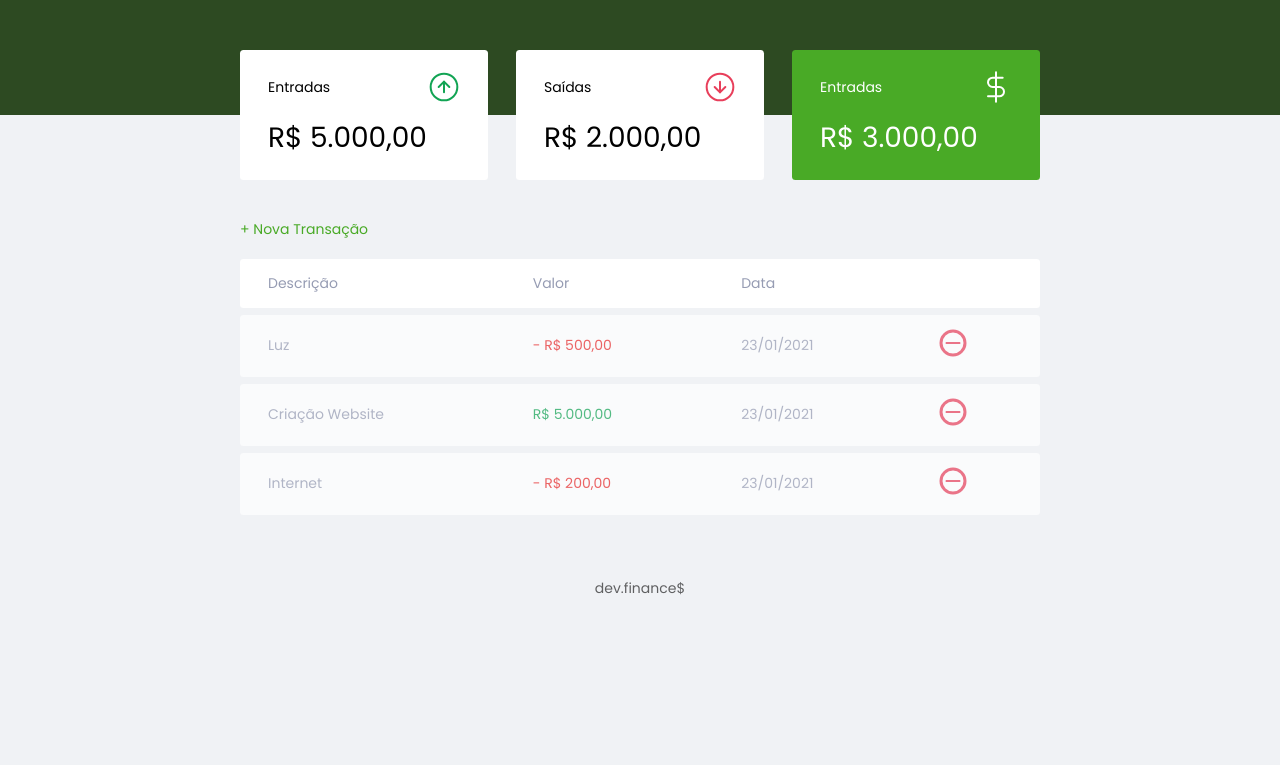
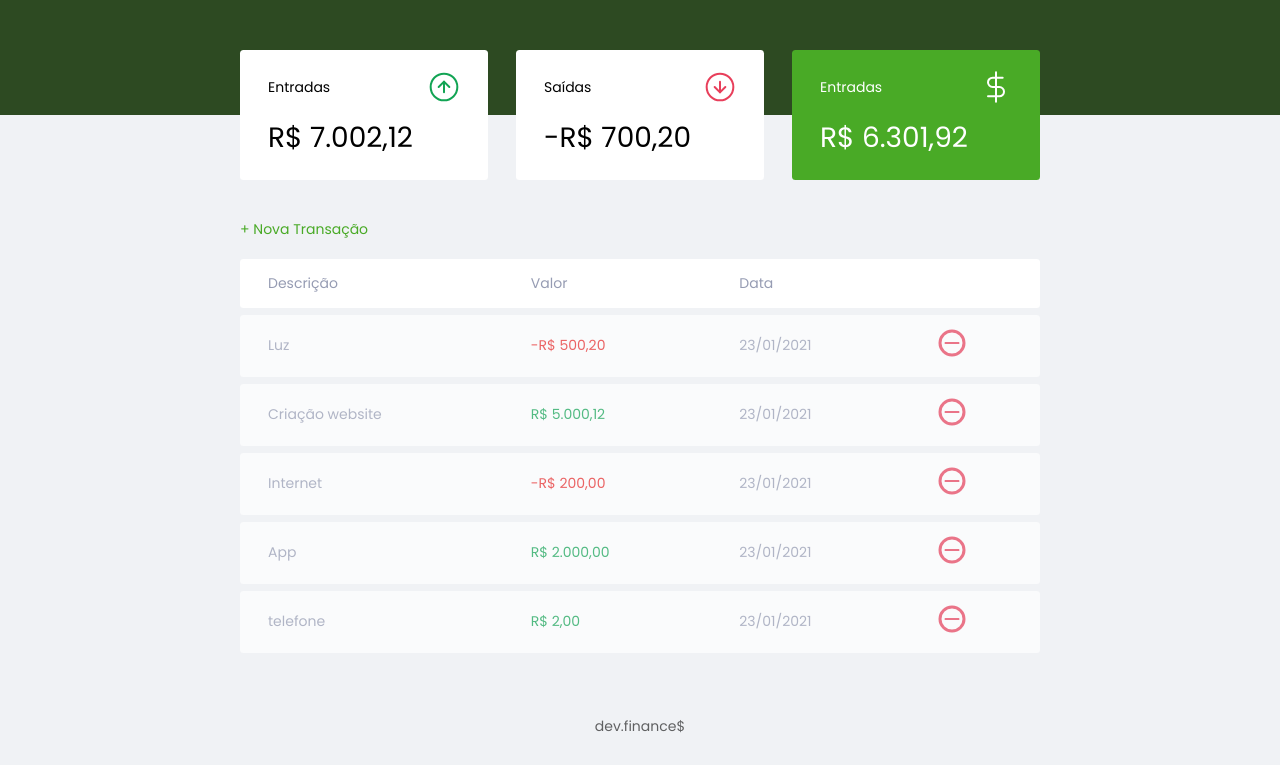
Before and after one commit to mateusferrodasilva/maratona-discover-1, a plain HTML site: page index.html in a window 1280 px wide. Shown: the part 55-820 px from the top of the page. Drawn offline with Linux system fonts and the light colour scheme.

Commit message:
js to show data and perform calculation in html

```diff
--- a/index.html
+++ b/index.html
@@ -34,7 +34,7 @@
                     <span>Entradas</span>
                     <img src="./assets/income.svg" alt="Income image">
                 </h3>
-                <p>R$ 5.000,00</p>
+                <p id="income-display"></p>
             </div>
 
             <div class="card">
@@ -42,14 +42,14 @@
                     <span>Saídas</span>
                     <img src="./assets/expense.svg" alt="Expense image">
                 </h3>
-                <p>R$ 2.000,00</p>
+                <p id="expense-display"></p>
             </div>
 
             <div class="card total">
                 <h3><span>Entradas</span>
                     <img src="./assets/total.svg" alt="Total image">
                 </h3>
-                <p>R$ 3.000,00</p>
+                <p id="total-display"></p>
             </div>
         </section>
 
@@ -57,7 +57,7 @@
             <h2 class="sr-only">Transações</h2>
 
             <!-- # no href é uma estratégia para não sair da página -->
-            <a href="#" onclick="Modal.open()" class="button new" title="Add new transaction">+ Nova Transação</a>
+            <a href="#" onclick="Modal.toggle()" class="button new" title="Add new transaction">+ Nova Transação</a>
 
             <table id="data-table">
                 <thead>
@@ -69,27 +69,6 @@
                     </tr>
                 </thead>
                 <tbody>
-                    <tr>
-                        <td class='description'>Luz</td>
-                        <td class='expense'>- R$ 500,00</td>
-                        <td class='date'><time datetime="2021-01-23">23/01/2021</time></td>
-                        <td><img src="./assets/minus.svg" alt="remove transaction image" title="Remove transaction">
-                        </td>
-                    </tr>
-                    <tr>
-                        <td class='description'>Criação Website</td>
-                        <td class='income'>R$ 5.000,00</td>
-                        <td class='date'><time datetime="2021-01-23">23/01/2021</time></td>
-                        <td><img src="./assets/minus.svg" alt="remove transaction image" title="Remove transaction">
-                        </td>
-                    </tr>
-                    <tr>
-                        <td class='description'>Internet</td>
-                        <td class='expense'>- R$ 200,00</td>
-                        <td class='date'><time datetime="2021-01-23">23/01/2021</time></td>
-                        <td><img src="./assets/minus.svg" alt="remove transaction image" title="Remove transaction">
-                        </td>
-                    </tr>
                 </tbody>
             </table>
         </section>
@@ -119,7 +98,7 @@
                     </div>
 
                     <div class="input-group-actions">
-                        <a href="#" onclick="Modal.close()" class="button cancel">Cancelar</a>
+                        <a href="#" onclick="Modal.toggle()" class="button cancel">Cancelar</a>
                         <button>Salvar</button>
                     </div>
                 </form>
--- a/script.js
+++ b/script.js
@@ -1,12 +1,157 @@
+// DOM modelagem do HTML para o JS realizado pelo browser
 const Modal = {
-    open(){
-        // Abrir modal
-        // Adicionar a class active ao modal
-        document.querySelector('.modal-overlay').classList.add('active');
-    },
-    close(){
-        // Fechar modal
-        // Remover a class active do modal
-        document.querySelector('.modal-overlay').classList.remove('active');
+    toggle() {
+        const modal = document.querySelector('.modal-overlay').classList;
+
+        modal.contains('active') ? modal.remove('active') : modal.add('active')
     }
 }
+
+const transactions = [
+    {
+        id: 1,
+        description: 'Luz',
+        // utilizar a quantidade de casas decimais sem ponto, depois é tratado e formatado
+        amount: -50020, //500.00
+        date: '23/01/2021'
+    },
+    {
+        id: 2,
+        description: 'Criação website',
+        // utilizar a quantidade de casas decimais sem ponto, depois é tratado e formatado
+        amount: 500012, //500.00
+        date: '23/01/2021'
+    },
+    {
+        id: 3,
+        description: 'Internet',
+        amount: -20000,
+        date: '23/01/2021'
+    },
+    {
+        id: 4,
+        description: 'App',
+        amount: 200000,
+        date: '23/01/2021'
+    },
+]
+
+const Transaction = {
+    // refatoração (traz o const transactions aqui pra dentro)
+    all: transactions,
+    add(transaction){
+        Transaction.all.push(transaction)
+
+        App.reload()
+    },
+
+    incomes() {
+        // somar as entradas
+        let income = 0;
+
+        Transaction.all.forEach((transaction) => {
+            if (transaction.amount >= 0) {
+                income += transaction.amount;
+            }
+        })
+
+        return income;
+    },
+    expenses() {
+        // somar as saídas
+        let expense = 0;
+
+        Transaction.all.forEach((transaction) => {
+            if (transaction.amount < 0) {
+                expense += transaction.amount;
+            }
+        })
+
+        return expense;
+    },
+    total() {
+        return Transaction.incomes() + Transaction.expenses();
+    }
+}
+
+const Utils = {
+    formatCurrency(value) {
+        const signal = Number(value) < 0 ? '-' : ''
+
+        value = String(value).replace(/\D/g, "")
+
+        value = Number(value) / 100
+
+        value = value.toLocaleString("pt-BR", {
+            style: 'currency',
+            currency: "BRL"
+        })
+
+        return signal + value;
+    }
+}
+
+const DOM = {
+    transactionsContainer: document.querySelector('#data-table tbody'),
+
+    addTransaction(transaction, index) {
+        const tr = document.createElement('tr')
+        tr.innerHTML = DOM.innerHTMLTransaction(transaction)
+
+        DOM.transactionsContainer.appendChild(tr)
+    },
+    // funcionalidade (html interno de uma transação
+    innerHTMLTransaction(transaction) {
+        const CSSclass = transaction.amount >= 0 ? 'income' : 'expense'
+
+        const amount = Utils.formatCurrency(transaction.amount)
+
+        const html = `
+        <td class='description'>${transaction.description}</td>
+        <td class='${CSSclass}'>${amount}</td>
+        <td class='date'><time datetime="2021-01-23">${transaction.date}</time></td>
+        <td>
+            <img src="./assets/minus.svg" alt="remove transaction image" title="Remove transaction">
+        </td>
+        `
+
+        return html
+    },
+    updateBalance() {
+        document.getElementById('income-display').innerHTML = Utils.formatCurrency(Transaction.incomes())
+        document.getElementById('expense-display').innerHTML = Utils.formatCurrency(Transaction.expenses())
+        document.getElementById('total-display').innerHTML = Utils.formatCurrency(Transaction.total())
+    },
+
+    clearTransactions() {
+        DOM.transactionsContainer.innerHTML = '';
+    }
+}
+
+const App = {
+    init() {
+
+    Transaction.all.forEach((transaction) => {
+        DOM.addTransaction(transaction)
+    })
+
+    DOM.updateBalance()
+
+    },
+    reload() {
+        DOM.clearTransactions()
+        App.init();
+    }
+}
+
+App.init()
+
+
+
+
+Transaction.add({
+    id: 39,
+    description: 'telefone',
+    amount: 200,
+    date: '23/01/2021'
+})
```
